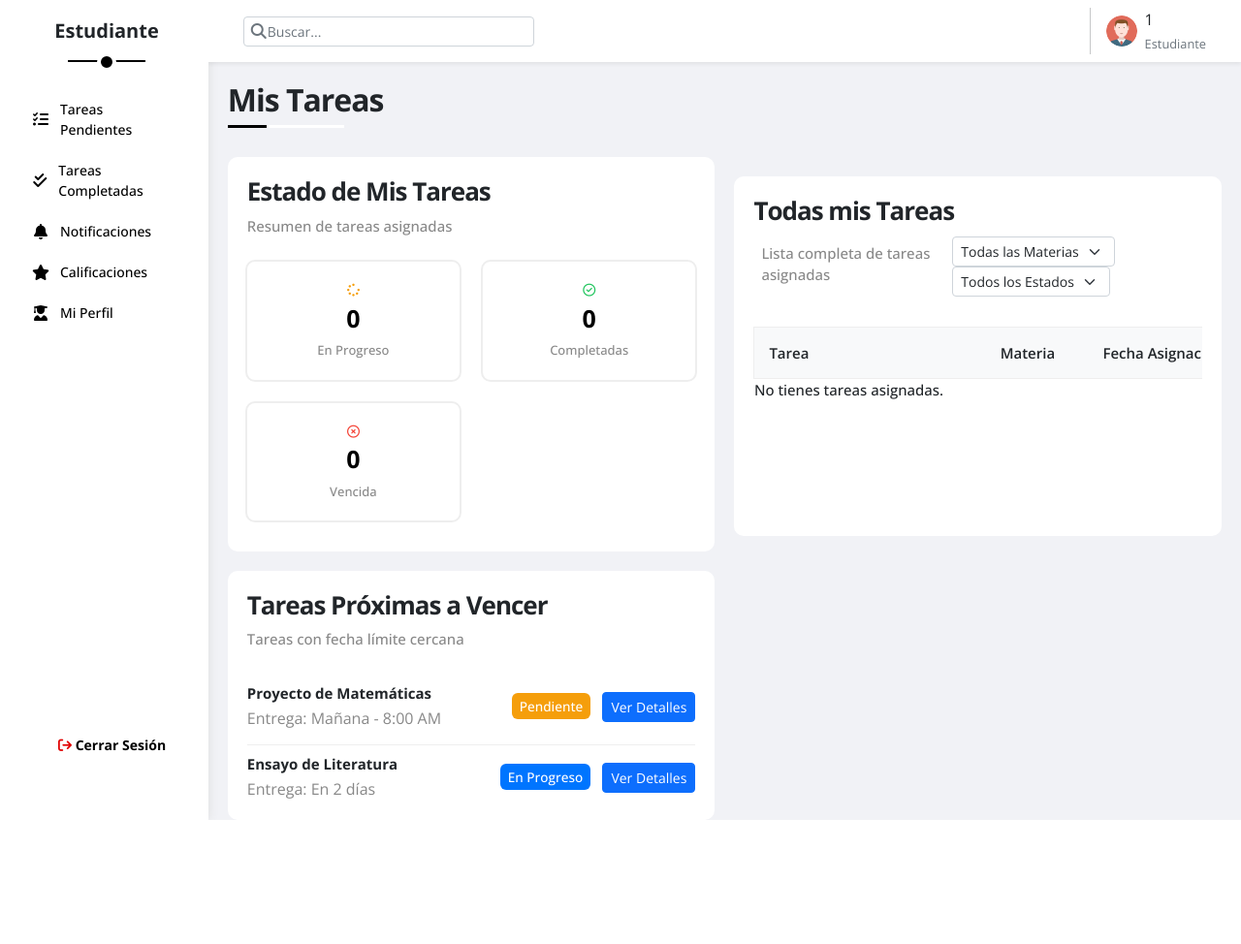
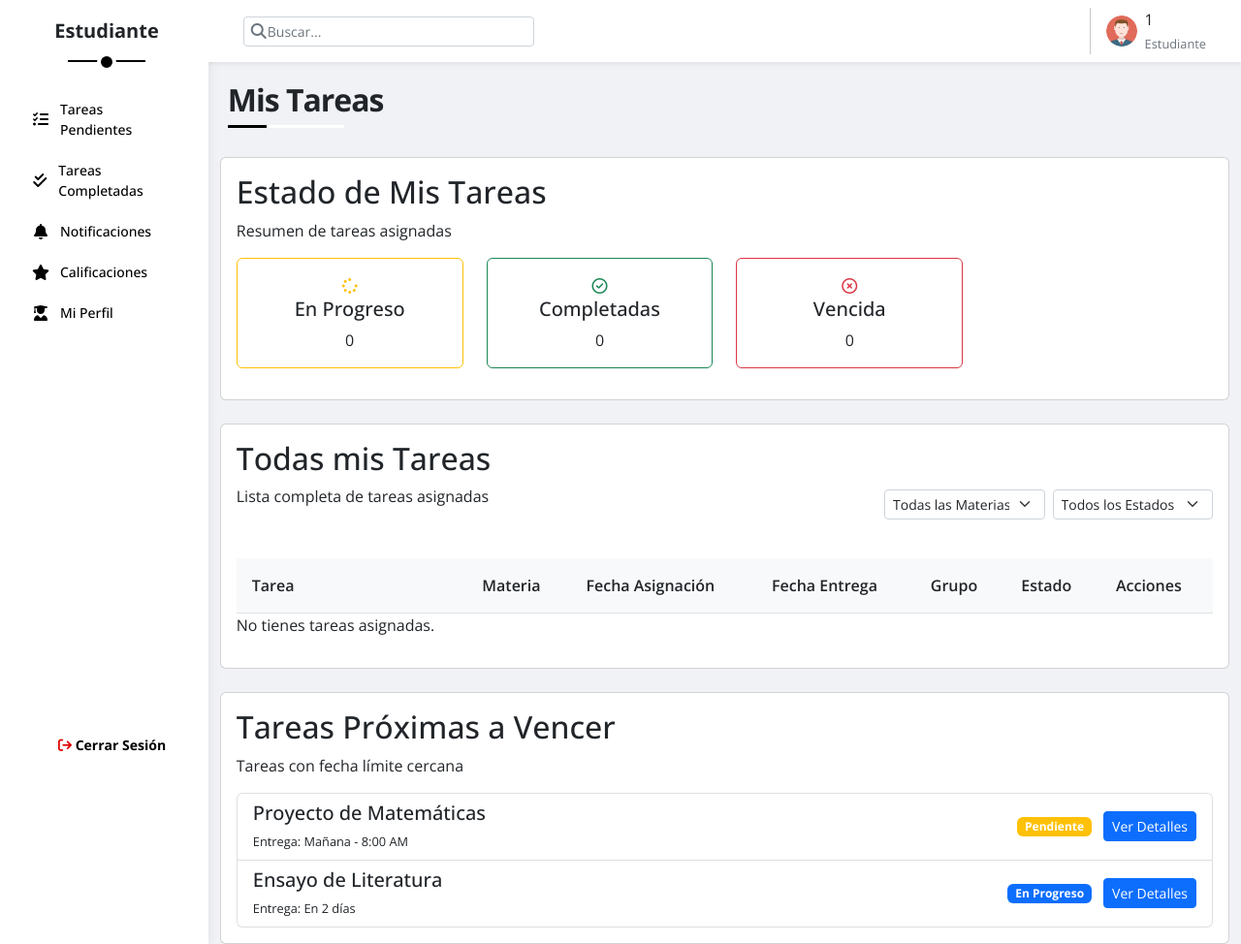
Before and after one commit to JuanSebastian23/GestiondeTareas, a PHP site: page /GestiondeTareas/index.php?page=task_visualization in a window 1280 px wide. Shown: the whole page at 97% size. Before the commit the page ends 846 px from the top, so only its background shows below. Run offline with PHP 8.4, Linux system fonts and the light colour scheme; the visitor is signed in with stand-in values (Sample User, id 1); data comes from the database, SQL or seed files in the repository; data that the repository does not hold is empty; some libraries are stand-ins or nearby versions.

Commit message:
Actualizacion de interfaz

```diff
--- a/app/views/student/task_visualization.php
+++ b/app/views/student/task_visualization.php
@@ -20,38 +20,56 @@ $estados = $estadoController->obtenerEstados();
 ?>
 
 <h1 class="position-relative header-page">Mis Tareas</h1>
-<div class="dashboard-page">
-    <div class="wrapper">
+<div class="container mt-4">
+    <div class="row">
         <!-- Contador de Tareas -->
-        <div class="statistics mega" data-aos="fade-up">
-            <div>
-                <h2 class="section-header">Estado de Mis Tareas</h2>
-                <span class="section-des">Resumen de tareas asignadas</span>
+        <div class="col-12 mb-4">
+            <div class="card">
+                <div class="card-body">
+                    <h2 class="card-title">Estado de Mis Tareas</h2>
+                    <p class="card-text">Resumen de tareas asignadas</p>
+                    <div class="row text-center">
+                        <div class="col-lg-3 col-md-6 mb-3">
+                            <div class="card border-warning">
+                                <div class="card-body">
+                                    <i class="fa-solid fa-spinner text-warning"></i>
+                                    <h5 class="card-title">En Progreso</h5>
+                                    <p class="card-text"><span>0</span></p>
                                 </div>
-            <div class="row">
-                <div class="col-lg-4 col-md-6 box text-center">
-                    <i class="fa-solid fa-spinner c-orange"></i>
-                    <span class="d-block">0</span> En Progreso
                             </div>
-                <div class="col-lg-4 col-md-6 box text-center">
-                    <i class="fa-regular fa-circle-check c-green"></i>
-                    <span class="d-block">0</span> Completadas
                         </div>
-                <div class="col-lg-4 col-md-6 box text-center">
-                    <i class="far fa-times-circle c-red"></i>
-                    <span class="d-block">0</span> Vencida
+                        <div class="col-lg-3 col-md-6 mb-3">
+                            <div class="card border-success">
+                                <div class="card-body">
+                                    <i class="fa-regular fa-circle-check text-success"></i>
+                                    <h5 class="card-title">Completadas</h5>
+                                    <p class="card-text"><span>0</span></p>
+                                </div>
+                            </div>
+                        </div>
+                        <div class="col-lg-3 col-md-6 mb-3">
+                            <div class="card border-danger">
+                                <div class="card-body">
+                                    <i class="far fa-times-circle text-danger"></i>
+                                    <h5 class="card-title">Vencida</h5>
+                                    <p class="card-text"><span>0</span></p>
+                                </div>
+                            </div>
+                        </div>
+                    </div>
+                </div>
             </div>
         </div>
 
-        </div>
         <!-- Listado de Tareas -->
-        <div class="table mega" data-aos="fade-up">
-            <div>
-                <h2 class="section-header">Todas mis Tareas</h2>
-                <div class="d-flex justify-content-between align-items-center">
-                    <span class="section-des">Lista completa de tareas asignadas</span>
-                    <div class="filters">
-                    <select id="filter-materia" class="form-select form-select-sm d-inline-block w-auto me-2">
+        <div class="col-12 mb-4">
+            <div class="card">
+                <div class="card-body">
+                    <h2 class="card-title">Todas mis Tareas</h2>
+                    <div class="d-flex justify-content-between align-items-center mb-3">
+                        <p class="card-text">Lista completa de tareas asignadas</p>
+                        <div class="d-flex">
+                            <select id="filter-materia" class="form-select form-select-sm me-2">
                                 <option value="">Todas las Materias</option>
                                 <?php foreach ($materias as $materia): ?>
                                     <option value="<?= htmlspecialchars($materia['nombre']) ?>">
@@ -59,18 +77,17 @@ $estados = $estadoController->obtenerEstados();
                                     </option>
                                 <?php endforeach; ?>
                             </select>
-                        <select id="filter-estado" class="form-select form-select-sm d-inline-block w-auto">
+                            <select id="filter-estado" class="form-select form-select-sm">
                                 <option value="">Todos los Estados</option>
                                 <option value="Pendiente">Pendiente</option>
                                 <option value="En Progreso">En Progreso</option>
                                 <option value="Completada">Completada</option>
-                            <option value="Completada">Vencida</option>
+                                <option value="Vencida">Vencida</option>
                             </select>
                         </div>
                     </div>
-            </div>
-            <div class="responsive-table">
-                <table>
+                    <div class="table-responsive">
+                        <table class="table table-striped">
                             <thead>
                                 <tr>
                                     <th>Tarea</th>
@@ -88,37 +105,40 @@ $estados = $estadoController->obtenerEstados();
                         </table>
                     </div>
                 </div>
+            </div>
+        </div>
 
         <!-- Tareas Próximas -->
-        <div class="tasks mega" data-aos="fade-up">
+        <div class="col-12">
+            <div class="card">
+                <div class="card-body">
+                    <h2 class="card-title">Tareas Próximas a Vencer</h2>
+                    <p class="card-text">Tareas con fecha límite cercana</p>
+                    <div class="list-group">
+                        <div class="list-group-item d-flex justify-content-between align-items-center">
                             <div>
-                <h2 class="section-header">Tareas Próximas a Vencer</h2>
-                <span class="section-des">Tareas con fecha límite cercana</span>
-            </div>
-            <div class="data">
-                <div class="d-flex align-items-center item">
-                    <div class="info">
-                        <h3>Proyecto de Matemáticas</h3>
-                        <p>Entrega: Mañana - 8:00 AM</p>
+                                <h5 class="mb-1">Proyecto de Matemáticas</h5>
+                                <small>Entrega: Mañana - 8:00 AM</small>
                             </div>
                             <div>
-                        <span class="label bg-orange">Pendiente</span>
+                                <span class="badge bg-warning">Pendiente</span>
                                 <button class="btn btn-sm btn-primary ms-2">Ver Detalles</button>
                             </div>
                         </div>
-                <div class="d-flex align-items-center item">
-                    <div class="info">
-                        <h3>Ensayo de Literatura</h3>
-                        <p>Entrega: En 2 días</p>
+                        <div class="list-group-item d-flex justify-content-between align-items-center">
+                            <div>
+                                <h5 class="mb-1">Ensayo de Literatura</h5>
+                                <small>Entrega: En 2 días</small>
                             </div>
                             <div>
-                        <span class="label bg-blue">En Progreso</span>
+                                <span class="badge bg-primary">En Progreso</span>
                                 <button class="btn btn-sm btn-primary ms-2">Ver Detalles</button>
                             </div>
                         </div>
                     </div>
                 </div>
-
+            </div>
+        </div>
     </div>
 </div>
 
```
Lines whose indentation alone changed are shown as unchanged.
